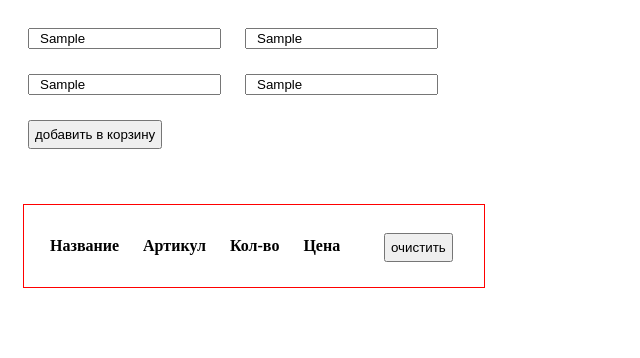
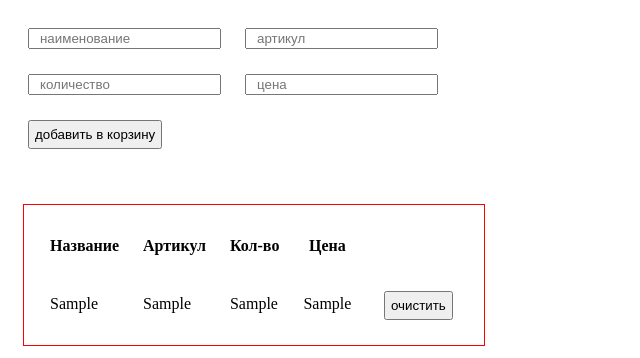
Before and after one commit to AnnRid/basket, a plain HTML site: page index.html in a window 1280 px wide. Both pictures are taken after typing "Sample", "Sample", "Sample", "Sample" into the empty fields and a click on the button "добавить в корзину". Shown: the whole page, without its empty margins (0-640 px from the left). Drawn offline with Linux system fonts and the light colour scheme.

Commit message:
add method removeGoods, eventListener for filling basket,correct class button

```diff
--- a/basket.js
+++ b/basket.js
@@ -1,7 +1,7 @@
 var basket =(function(){
 	var listGoods = [];
   	var total =0;
-	return {
+  	return {
    	addGoods: function(product) {
       	listGoods.push(product);
    	},
@@ -32,9 +32,18 @@ var basket =(function(){
 				var price = document.createElement('td');
 				price.innerHTML = elem.price;
 				newTr.appendChild(price);
+
+				// ---проверка-------
+				console.log(newTr);
+				console.log('===============');
 				return newTr;
 			})
 			return arrTd;
+		},
+		removeGoods: function (articul) {
+			listGoods = listGoods.filter(function(obj){
+				return obj.articul !== articul;
+			})
 		}
-  }
+   }
 }());
--- a/index.html
+++ b/index.html
@@ -32,7 +32,7 @@
 			</table>
 
 			<div class="wrapBtn">
-				<input type="button" class='delBtn' value="очистить">
+				<input type="button" class='btn-delGoods' value="очистить">
 			</div>
 		</div>
 	</div>
--- a/index.js
+++ b/index.js
@@ -1,8 +1,10 @@
+var containerBasket = document.querySelector('.container-basket');
 var nameInput = document.querySelector('.name');
 var articulInput = document.querySelector('.articul');
 var quantityInput = document.querySelector('.quantity');
 var priceInput = document.querySelector('.price');
 var btnBasket = document.querySelector('.btn-basket');
+var btnDelGoods = document.querySelector('.btn-delGoods');
 
 btnBasket.addEventListener('click', function(){
 	var newGood = {
@@ -12,5 +14,16 @@ var newGood = {
  		price: priceInput.value
 	};
 	basket.addGoods(newGood);
-basket.fillListGoods();
+	containerBasket.innerHTML = '';
+	var basketFillListGoods =basket.fillListGoods();
+	basketFillListGoods.forEach(function(item){
+		containerBasket.appendChild(item);
+	})
+	nameInput.value = '';
+	articulInput.value = '';
+	quantityInput.value = '';
+	priceInput.value = '';
 });
+btnDelGoods.addEventListener('click', function() {
+	basket.removeGoods();
+})
```
Lines whose indentation alone changed are shown as unchanged.
